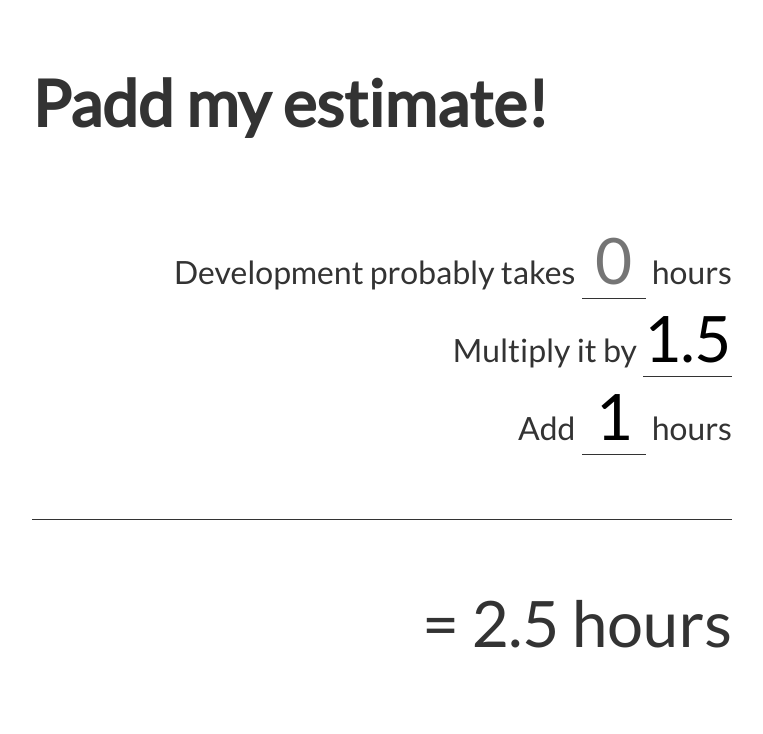
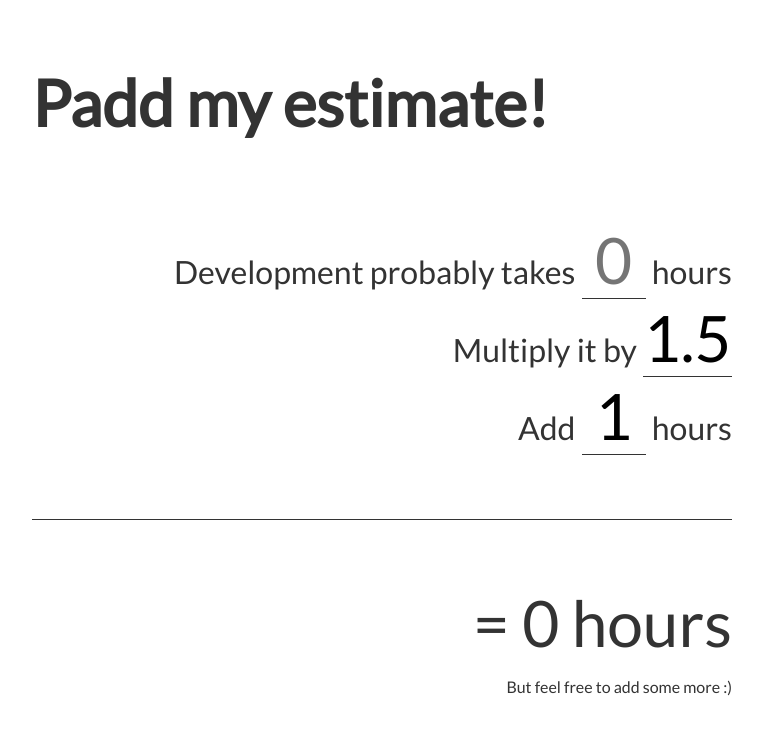
Before and after one commit to HektorW/estimation-tool, a website: page client/index.html in a window 1280 px wide. Shown: the whole page, without its empty margins (258-1021 px from the left). Drawn offline with Linux system fonts and the light colour scheme.

Commit message:
Update output and add some texts :)

```diff
--- a/client/index.html
+++ b/client/index.html
@@ -39,8 +39,12 @@
       </div>
 
       <div class="result-container">
-        = <span data-result>2.5</span> hours
+        = <span data-result>0</span> hours
       </div>
+
+      <p class="add-more-text">
+        But feel free to add some more :)
+      </p>
     </section>
   </main>
 
--- a/client/main.js
+++ b/client/main.js
@@ -8,7 +8,8 @@ const updateResults = () => {
   const multiply = parseFloat(multiplyInputEl.value) || 1
   const addHours = parseFloat(addInputEl.value) || 0
 
-  resultEl.innerHTML = roundResult(estimate * multiply + addHours)
+  resultEl.innerHTML =
+    estimate === 0 ? 0 : roundResult(estimate * multiply + addHours)
 }
 
 const resizeInput = event => {
@@ -33,4 +34,5 @@ const isInteger = value => Math.round(value) === value
   resizeInput({ target: el })
 })
 
+updateResults()
 estimateInputEl.focus()
--- a/client/styles.css
+++ b/client/styles.css
@@ -65,6 +65,10 @@ input[type='number']::-webkit-outer-spin-button {
   font-size: 2em;
 }
 
+.add-more-text {
+  font-size: 0.5em;
+}
+
 @media (min-width: 600px) {
   body {
     font-size: 32px;
```
